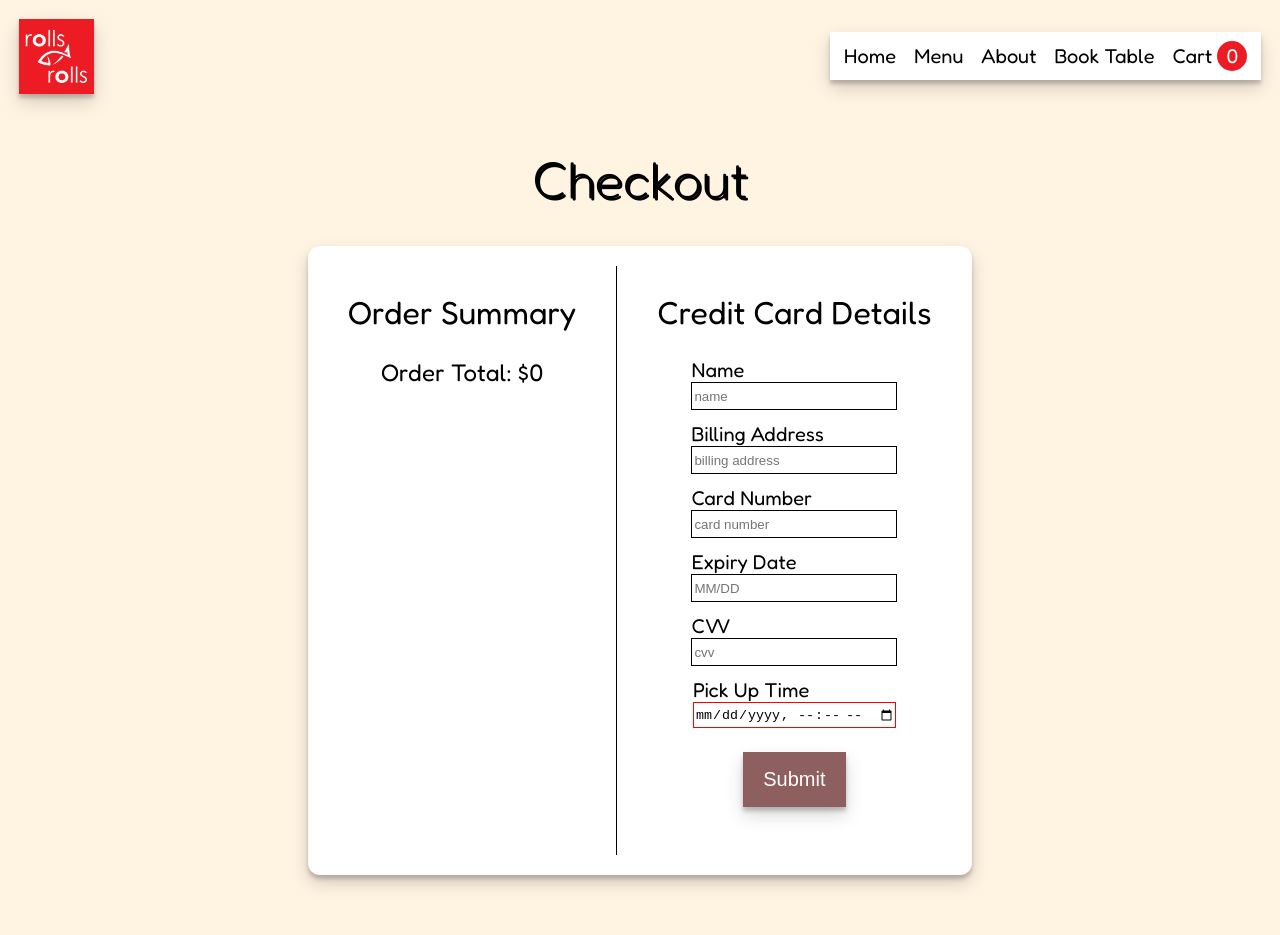
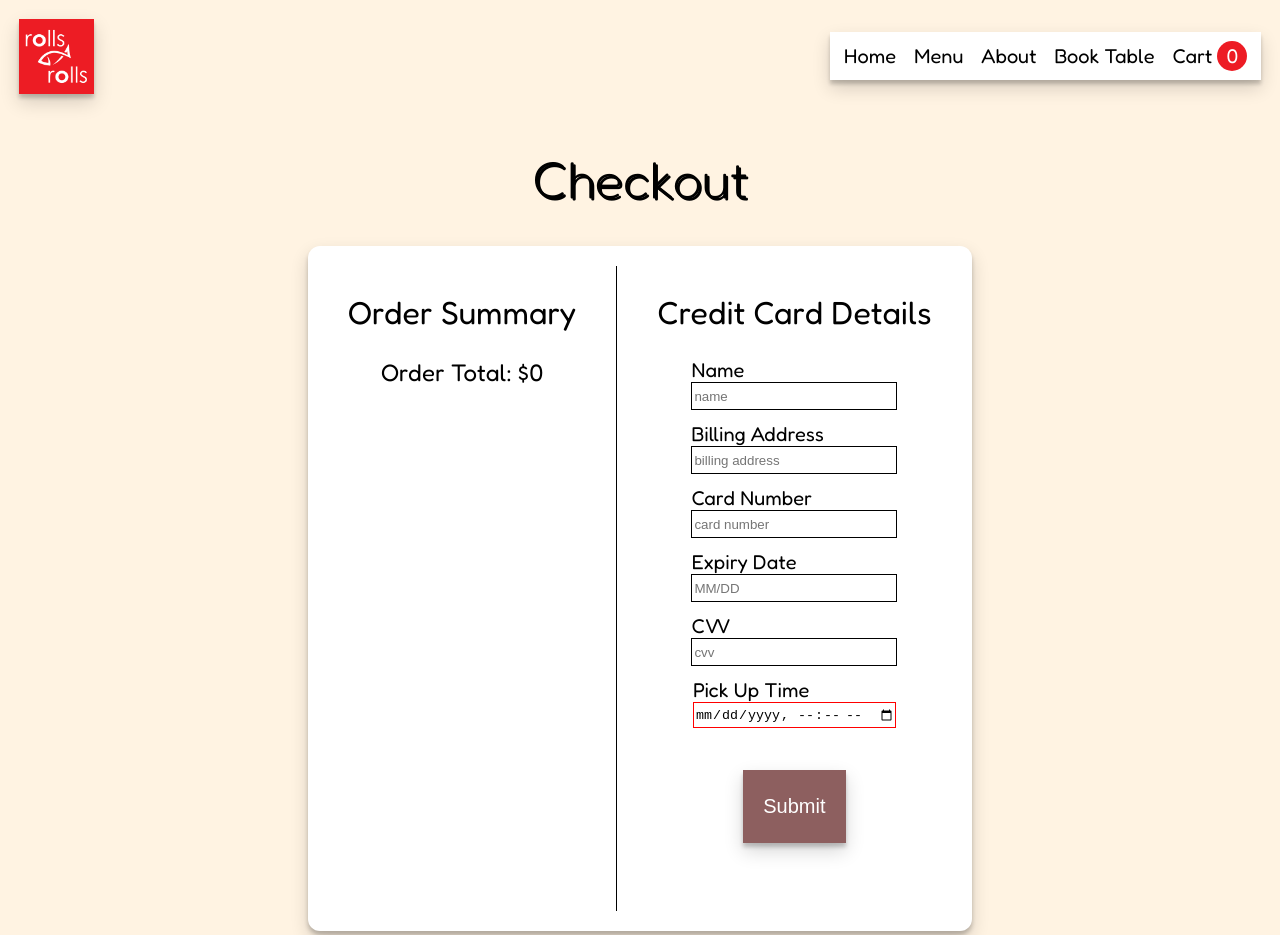
Before and after one commit to yenny1124/Restaurant-Ordering-App, a Next.js app: page /checkout in a window 1280 px wide. Shown: the top 935 px of the page. Built offline with nearby package versions, Linux system fonts and the light colour scheme; grey boxes are pictures that could not be loaded.

Commit message:
refactor: replaced purposeless button with global css

```diff
--- a/src/app/checkout/page.tsx
+++ b/src/app/checkout/page.tsx
@@ -2,10 +2,8 @@
 import React, { useLayoutEffect, FormEvent, ChangeEvent } from "react";
 import { useEffect, useState } from "react";
 import { CartItemType, ItemType } from "../types";
-import CartItems from "../cart/CartItems";
 import ItemizedBill from "../cart/ItemizedBill";
 import Link from "next/link";
-import LinkButton from "../components/linkbutton/LinkButton";
 import "./checkout.css";
 export default function Checkout() {
   const [cartItems, setCartItems] = useState<Array<CartItemType>>([]);
@@ -264,7 +262,7 @@ export default function Checkout() {
               ></input>
             </div>
 
-            <button type="submit" className="submit-button">
+            <button type="submit" className="button-md">
               Submit
             </button>
             {statusMessage[submissionStatus]}
--- a/src/app/components/linkbutton/LinkButton.tsx
+++ b/src/app/components/linkbutton/LinkButton.tsx
@@ -2,7 +2,7 @@ import Link from "next/link";
 import "./linkbutton.css";
 export default function LinkButton(props: { link: string; text: string }) {
   return (
-    <Link className="link-button" href={props.link}>
+    <Link className="button-lg" href={props.link}>
       {props.text}
     </Link>
   );
--- a/src/app/globals.css
+++ b/src/app/globals.css
@@ -146,3 +146,77 @@ address {
   width: 100%;
   display: flex;
 }
+
+.button-lg:hover {
+  animation: var(--tilt-animation);
+}
+
+.button-lg {
+  text-decoration: none;
+  color: white;
+  display: inline-block;
+  background-color: var(--brown);
+
+  text-align: center;
+  margin: 20px;
+  margin-top: 30px;
+  box-shadow: var(--box-shadow);
+}
+
+.button-md:hover {
+  animation: var(--tilt-animation);
+}
+
+.button-md {
+  text-decoration: none;
+  color: white;
+  display: inline-block;
+  background-color: var(--brown);
+  text-align: center;
+  margin: 20px;
+  margin-top: 30px;
+  box-shadow: var(--box-shadow);
+}
+
+@media screen and (max-width: 768px) {
+  .button-lg {
+    font-size: 1.25rem;
+    line-height: 1.75rem;
+    padding: 1.25rem 1rem;
+  }
+  .button-md {
+    font-size: 1.25rem;
+    line-height: 1.75rem;
+    padding: 1.25rem 1rem;
+  }
+}
+
+@media screen and (min-width: 768px) and (max-width: 1079px) {
+  .button-lg {
+    font-size: 1.25rem;
+    line-height: 1.5625rem;
+    padding: 1.125em 1.25rem;
+  }
+  .button-md {
+    font-size: 1.25rem;
+    line-height: 1.5625rem;
+    padding: 1.125em 1.25rem;
+  }
+}
+
+@media screen and (min-width: 1080px) {
+  .button-lg {
+    font-size: 1.25rem;
+    line-height: 1.5625rem;
+    padding: 1.5rem 1.25rem;
+  }
+  .button-md {
+    font-size: 1.25rem;
+    line-height: 1.5625rem;
+    padding: 1.5rem 1.25rem;
+  }
+}
+
+button {
+  border: none;
+}
--- a/src/app/home/sections/gallery/GallerySection.tsx
+++ b/src/app/home/sections/gallery/GallerySection.tsx
@@ -1,7 +1,7 @@
 import FeaturedItem from "./components/FeaturedItem";
 import "./gallerysection.css";
 import { Architects_Daughter } from "next/font/google";
-import LinkButton from "@/app/components/linkbutton/LinkButton";
+import Link from "next/link";
 const architectsDaughter = Architects_Daughter({
   subsets: ["latin"],
   weight: ["400"],
@@ -16,7 +16,9 @@ export default function GallerySection() {
         <FeaturedItem />
         <FeaturedItem />
       </div>
-      <LinkButton text="See More!" link="menu" />
+      <Link href="/menu" className="button-lg">
+        See More!
+      </Link>
     </section>
   );
 }
--- a/src/app/home/sections/hero/HeroSection.tsx
+++ b/src/app/home/sections/hero/HeroSection.tsx
@@ -1,7 +1,6 @@
 import Image from "next/image";
 import "./herosection.css";
 import Link from "next/link";
-import LinkButton from "@/app/components/linkbutton/LinkButton";
 import { Architects_Daughter } from "next/font/google";
 
 const architectsDaughter = Architects_Daughter({
@@ -29,7 +28,9 @@ export default function HeroSection() {
           <br />
           New Journey of Flavors!
         </p>
-        <LinkButton link="order-online" text="Order Now!" />
+        <Link href="/order-now" className="button-lg">
+          Order Now!
+        </Link>
       </div>
       <Image src="/sushiplatter.png" width={450} height={300} alt="" />
     </section>
--- a/src/app/home/sections/location/LocationSection.tsx
+++ b/src/app/home/sections/location/LocationSection.tsx
@@ -1,7 +1,7 @@
 import { Architects_Daughter } from "next/font/google";
 import "./locationsection.css";
-import LinkButton from "@/app/components/linkbutton/LinkButton";
 import Map from "@/app/components/map/Map";
+import Link from "next/link";
 const architectsDaughter = Architects_Daughter({
   subsets: ["latin"],
   weight: ["400"],
@@ -25,7 +25,9 @@ export default function LocationSection() {
           </time>
         </div>
 
-        <LinkButton text="Book Now!" link="booktable" />
+        <Link href="/booktable" className="button-lg">
+          Book Now!
+        </Link>
       </div>
       <div className="location-section-map">
         <Map />
```
Also changed, not shown: src/app/cart/page.tsx (+5 -4 lines).
